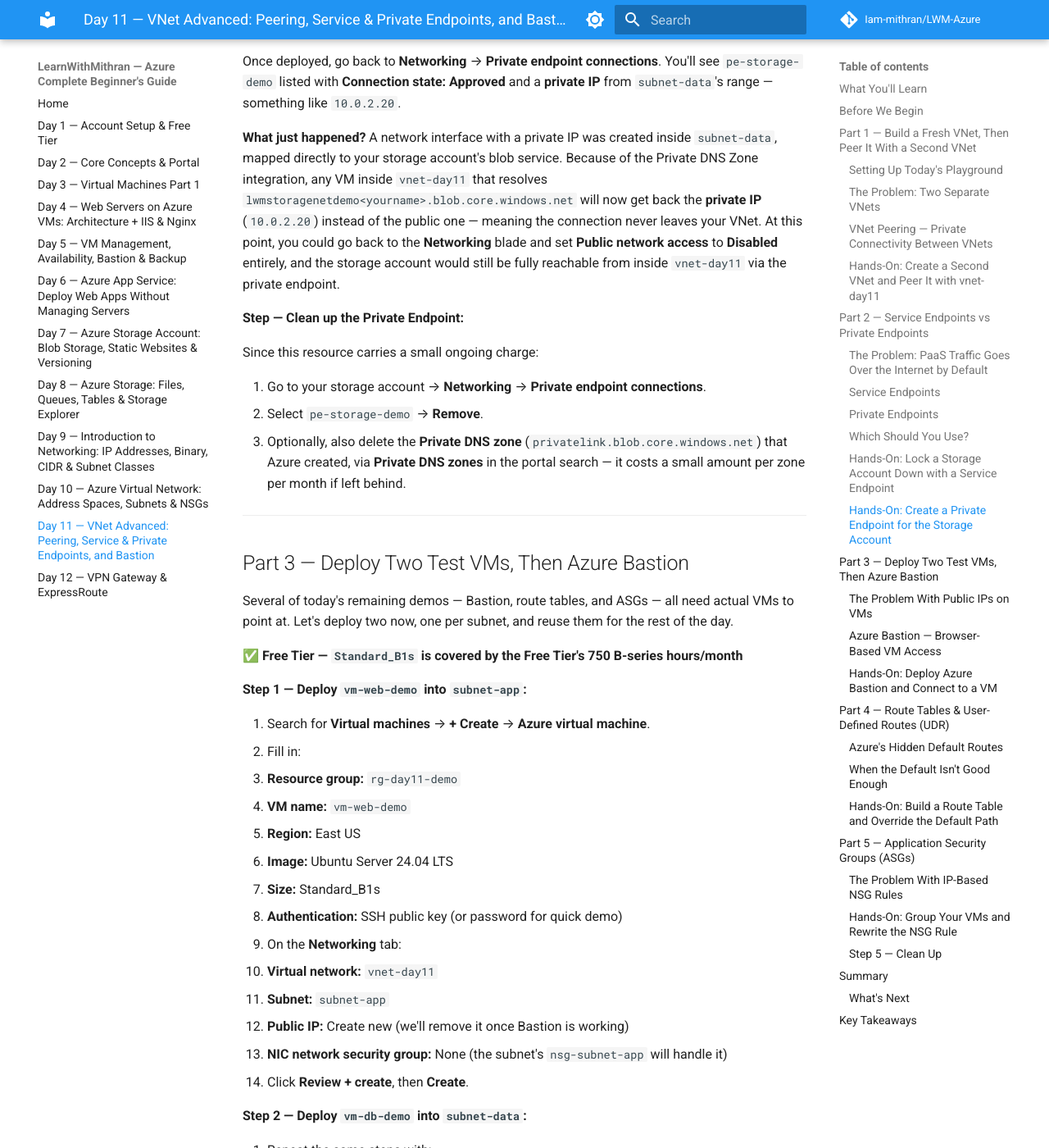
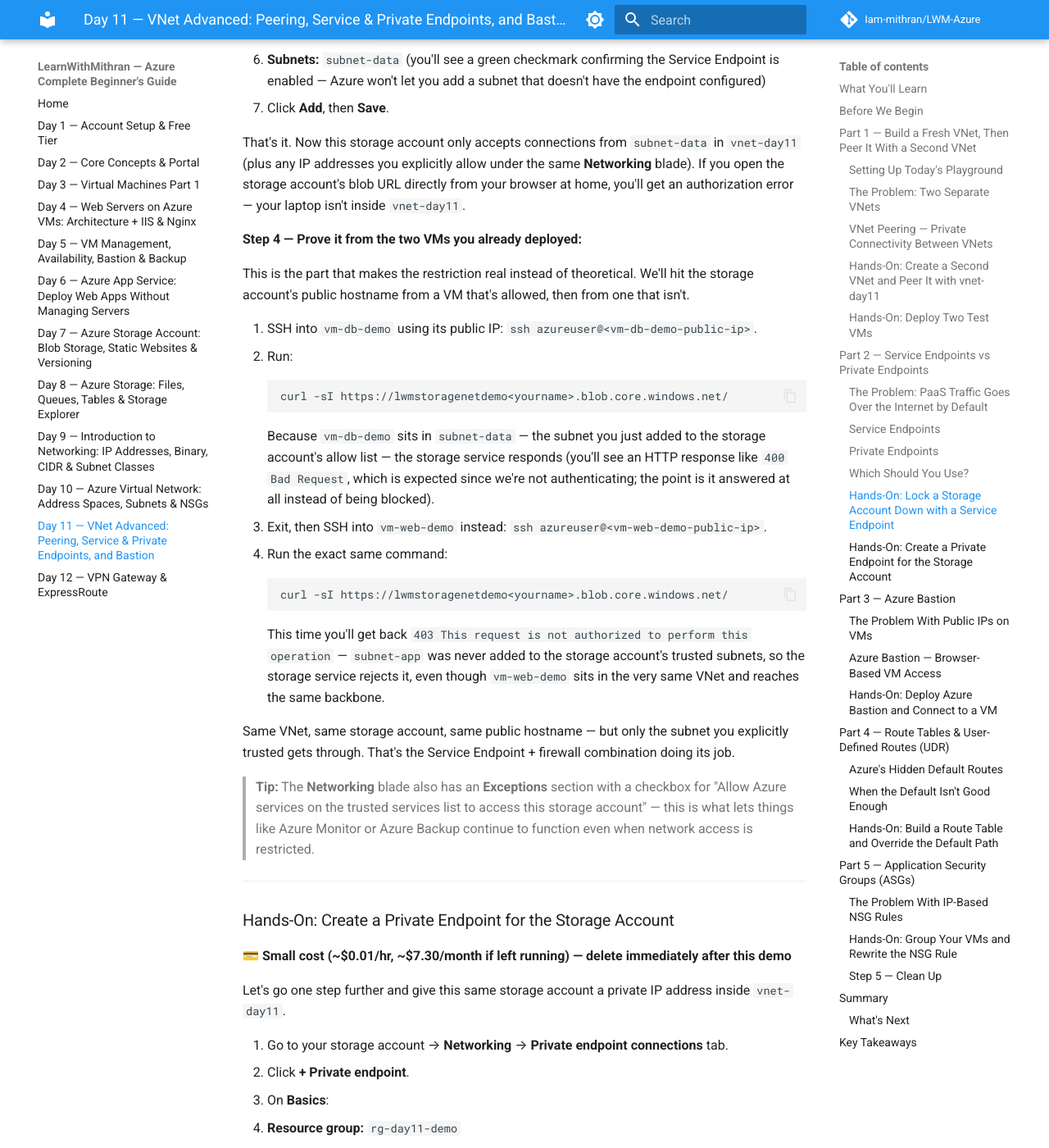
Before and after one commit to Iam-mithran/LWM-Azure, an MkDocs documentation site: the page built from docs/day11_vnet_advanced.md, in a window 1280 px wide and 1400 px high, scrolled down 9389 px. Shown: the whole window at 82% size. Built offline with MkDocs 1.6.1 and Material for MkDocs 9.7.7, drawn with Linux system fonts in a browser that asks for light colours; comment, search, counter and statistics services are not loaded; some of the changed text lies outside the part shown.

Commit message:
Add VM-based connectivity testing to Day 11 endpoint demos
Moves VM deployment earlier so vm-web-demo and vm-db-demo exist before the Service Endpoint and Private Endpoint sections, then uses them to actually SSH in and verify the network restriction (curl getting 403 from the wrong subnet) and the private DNS resolution change, instead of just describing the expected behavior.

````diff
--- a/docs/day11_vnet_advanced.md
+++ b/docs/day11_vnet_advanced.md
@@ -10,10 +10,10 @@
 
 - **VNet Peering** — connect two separate VNets privately, no internet, no gateway required
 - Hands-on: build a new VNet with two subnets, then create a second VNet and peer the two together
+- Hands-on: deploy two test VMs to use for the rest of today's demos
 - **Service Endpoints vs Private Endpoints** — the two ways to securely connect to Azure services from inside a VNet
-- Hands-on: enable a Service Endpoint and lock a storage account down to your VNet
-- Hands-on: create a Private Endpoint for a storage account (small cost — instructor demo)
-- Hands-on: deploy two test VMs to use for the rest of today's demos
+- Hands-on: enable a Service Endpoint, lock a storage account down to one subnet, and prove it from a VM inside vs. outside that subnet
+- Hands-on: create a Private Endpoint for a storage account and verify the DNS resolution changes from inside a VM (small cost — instructor demo)
 - **Azure Bastion** — browser-based VM access with no public IP and no exposed SSH or RDP port (💳 Paid)
 - **Route Tables & User-Defined Routes (UDR)** — overriding Azure's default routing to send traffic through a firewall or network appliance instead
 - Hands-on: building a custom route table and associating it with a subnet
@@ -157,6 +157,41 @@
 
 ---
 
+### Hands-On: Deploy Two Test VMs
+
+We're about to lock a storage account down to a single subnet — and the best way to *prove* a network restriction is real is to actually try connecting from a VM that's allowed, and one that isn't. These two VMs will also carry us through Bastion, route tables, and ASGs later today.
+
+**✅ Free Tier — `Standard_B1s` is covered by the Free Tier's 750 B-series hours/month**
+
+**Step 1 — Deploy `vm-web-demo` into `subnet-app`:**
+
+1. Search for **Virtual machines** → **+ Create** → **Azure virtual machine**.
+2. Fill in:
+   - **Resource group:** `rg-day11-demo`
+   - **VM name:** `vm-web-demo`
+   - **Region:** East US
+   - **Image:** Ubuntu Server 24.04 LTS
+   - **Size:** Standard_B1s
+   - **Authentication:** SSH public key (or password for quick demo)
+3. On the **Networking** tab:
+   - **Virtual network:** `vnet-day11`
+   - **Subnet:** `subnet-app`
+   - **Public IP:** Create new (we'll remove it once Bastion is working later today)
+   - **NIC network security group:** None (the subnet's `nsg-subnet-app` will handle it)
+4. Click **Review + create**, then **Create**.
+
+**Step 2 — Deploy `vm-db-demo` into `subnet-data`:**
+
+1. Repeat the same steps with:
+   - **VM name:** `vm-db-demo`
+   - **Subnet:** `subnet-data`
+   - **Public IP:** Create new — this VM represents a backend-only role and won't keep this public IP long-term, but we need it *temporarily* so we can SSH in directly and test storage connectivity before Bastion exists.
+2. Click **Review + create**, then **Create**.
+
+You now have two VMs: `vm-web-demo` (internet-facing role, in `subnet-app`) and `vm-db-demo` (backend role, in `subnet-data`) — both with a public IP for now so we can SSH straight in and test things. We'll strip the public IPs off both of them later today, once Bastion takes over as the access path.
+
+---
+
 ## Part 2 — Service Endpoints vs Private Endpoints
 
 ### The Problem: PaaS Traffic Goes Over the Internet by Default
@@ -234,7 +269,26 @@
    - **Subnets:** `subnet-data` (you'll see a green checkmark confirming the Service Endpoint is enabled — Azure won't let you add a subnet that doesn't have the endpoint configured)
 5. Click **Add**, then **Save**.
 
-That's it. Now this storage account only accepts connections from `subnet-data` in `vnet-day11` (plus any IP addresses you explicitly allow under the same **Networking** blade). If you open the storage account's blob URL directly from your browser at home, you'll get an authorization error — your laptop isn't inside `vnet-day11`. A VM deployed into `subnet-data`, however, would connect successfully, and that traffic would travel over Azure's backbone rather than the public internet.
+That's it. Now this storage account only accepts connections from `subnet-data` in `vnet-day11` (plus any IP addresses you explicitly allow under the same **Networking** blade). If you open the storage account's blob URL directly from your browser at home, you'll get an authorization error — your laptop isn't inside `vnet-day11`.
+
+**Step 4 — Prove it from the two VMs you already deployed:**
+
+This is the part that makes the restriction real instead of theoretical. We'll hit the storage account's public hostname from a VM that's allowed, then from one that isn't.
+
+1. SSH into `vm-db-demo` using its public IP: `ssh azureuser@<vm-db-demo-public-ip>`.
+2. Run:
+   ```
+   curl -sI https://lwmstoragenetdemo<yourname>.blob.core.windows.net/
+   ```
+   Because `vm-db-demo` sits in `subnet-data` — the subnet you just added to the storage account's allow list — the storage service responds (you'll see an HTTP response like `400 Bad Request`, which is expected since we're not authenticating; the point is it answered at all instead of being blocked).
+3. Exit, then SSH into `vm-web-demo` instead: `ssh azureuser@<vm-web-demo-public-ip>`.
+4. Run the exact same command:
+   ```
+   curl -sI https://lwmstoragenetdemo<yourname>.blob.core.windows.net/
+   ```
+   This time you'll get back `403 This request is not authorized to perform this operation` — `subnet-app` was never added to the storage account's trusted subnets, so the storage service rejects it, even though `vm-web-demo` sits in the very same VNet and reaches the same backbone.
+
+Same VNet, same storage account, same public hostname — but only the subnet you explicitly trusted gets through. That's the Service Endpoint + firewall combination doing its job.
 
 > **Tip:** The **Networking** blade also has an **Exceptions** section with a checkbox for "Allow Azure services on the trusted services list to access this storage account" — this is what lets things like Azure Monitor or Azure Backup continue to function even when network access is restricted.
 
@@ -265,7 +319,18 @@
 
 Once deployed, go back to **Networking** → **Private endpoint connections**. You'll see `pe-storage-demo` listed with **Connection state: Approved** and a **private IP** from `subnet-data`'s range — something like `10.0.2.20`.
 
-**What just happened?** A network interface with a private IP was created inside `subnet-data`, mapped directly to your storage account's blob service. Because of the Private DNS Zone integration, any VM inside `vnet-day11` that resolves `lwmstoragenetdemo<yourname>.blob.core.windows.net` will now get back the **private IP** (`10.0.2.20`) instead of the public one — meaning the connection never leaves your VNet. At this point, you could go back to the **Networking** blade and set **Public network access** to **Disabled** entirely, and the storage account would still be fully reachable from inside `vnet-day11` via the private endpoint.
+**What just happened?** A network interface with a private IP was created inside `subnet-data`, mapped directly to your storage account's blob service. Because of the Private DNS Zone integration, any VM inside `vnet-day11` that resolves `lwmstoragenetdemo<yourname>.blob.core.windows.net` will now get back the **private IP** (`10.0.2.20`) instead of the public one — meaning the connection never leaves your VNet.
+
+**Step — Verify the DNS resolution from inside `vm-db-demo`:**
+
+1. SSH into `vm-db-demo` again: `ssh azureuser@<vm-db-demo-public-ip>`.
+2. Run:
+   ```
+   getent hosts lwmstoragenetdemo<yourname>.blob.core.windows.net
+   ```
+3. The hostname now resolves to a private IP in `subnet-data`'s range — something like `10.0.2.20` — instead of a public Azure Storage IP. The URL itself didn't change; only where it points changed, transparently, because of the Private DNS Zone link Azure created for you.
+
+At this point, you could go back to the **Networking** blade and set **Public network access** to **Disabled** entirely, and the storage account would still be fully reachable from inside `vnet-day11` via the private endpoint — `vm-db-demo` would never notice the difference.
 
 **Step — Clean up the Private Endpoint:**
 
@@ -275,42 +340,19 @@
 2. Select `pe-storage-demo` → **Remove**.
 3. Optionally, also delete the **Private DNS zone** (`privatelink.blob.core.windows.net`) that Azure created, via **Private DNS zones** in the portal search — it costs a small amount per zone per month if left behind.
 
+**Step — Remove `vm-db-demo`'s temporary public IP:**
+
+We only gave `vm-db-demo` a public IP so we could SSH straight in and run these tests before Bastion existed. Now that we've proven both connections work, take it back off — `vm-db-demo` is a backend-only VM and shouldn't have internet-facing access at all.
+
+1. Go to `vm-db-demo` → **Networking** → click its network interface → **IP configurations** → select **ipconfig1**.
+2. Under **Public IP address**, choose **Disassociate** → **Save**.
+3. Search for **Public IP addresses**, find the now-unattached IP that was on `vm-db-demo`, and delete it.
+
 ---
 
-## Part 3 — Deploy Two Test VMs, Then Azure Bastion
+## Part 3 — Azure Bastion
 
-Several of today's remaining demos — Bastion, route tables, and ASGs — all need actual VMs to point at. Let's deploy two now, one per subnet, and reuse them for the rest of the day.
-
-**✅ Free Tier — `Standard_B1s` is covered by the Free Tier's 750 B-series hours/month**
-
-**Step 1 — Deploy `vm-web-demo` into `subnet-app`:**
-
-1. Search for **Virtual machines** → **+ Create** → **Azure virtual machine**.
-2. Fill in:
-   - **Resource group:** `rg-day11-demo`
-   - **VM name:** `vm-web-demo`
-   - **Region:** East US
-   - **Image:** Ubuntu Server 24.04 LTS
-   - **Size:** Standard_B1s
-   - **Authentication:** SSH public key (or password for quick demo)
-3. On the **Networking** tab:
-   - **Virtual network:** `vnet-day11`
-   - **Subnet:** `subnet-app`
-   - **Public IP:** Create new (we'll remove it once Bastion is working)
-   - **NIC network security group:** None (the subnet's `nsg-subnet-app` will handle it)
-4. Click **Review + create**, then **Create**.
-
-**Step 2 — Deploy `vm-db-demo` into `subnet-data`:**
-
-1. Repeat the same steps with:
-   - **VM name:** `vm-db-demo`
-   - **Subnet:** `subnet-data`
-   - **Public IP:** None — this one represents a backend-only VM with no internet-facing surface at all
-2. Click **Review + create**, then **Create**.
-
-You now have two VMs to use for the rest of today's hands-on demos: `vm-web-demo` (internet-facing role) and `vm-db-demo` (backend-only role).
-
----
+We'll reuse `vm-web-demo`, the VM you deployed back in Part 1, for this demo — it currently has a public IP, which is exactly the problem Bastion solves.
 
 ### The Problem With Public IPs on VMs
 
````
